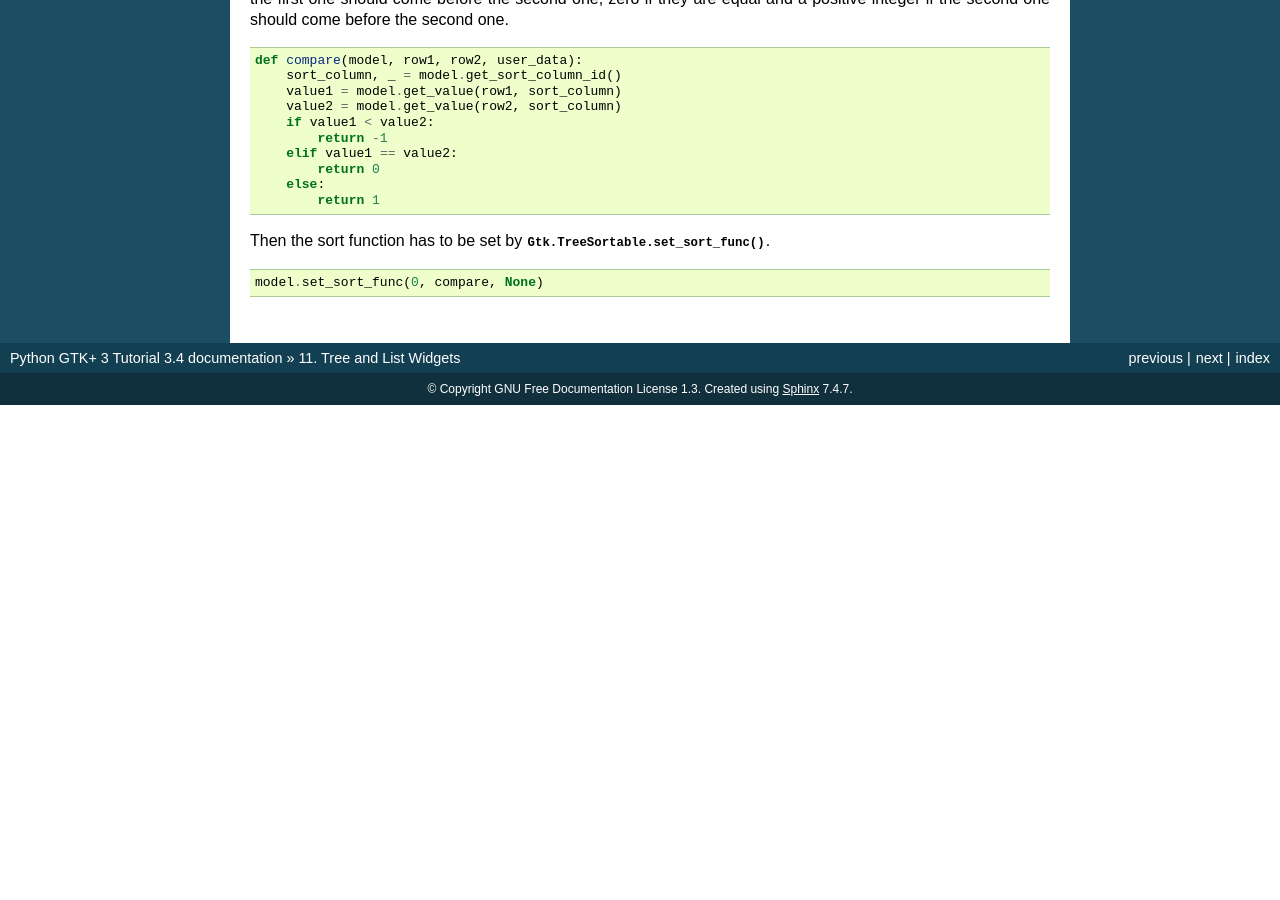
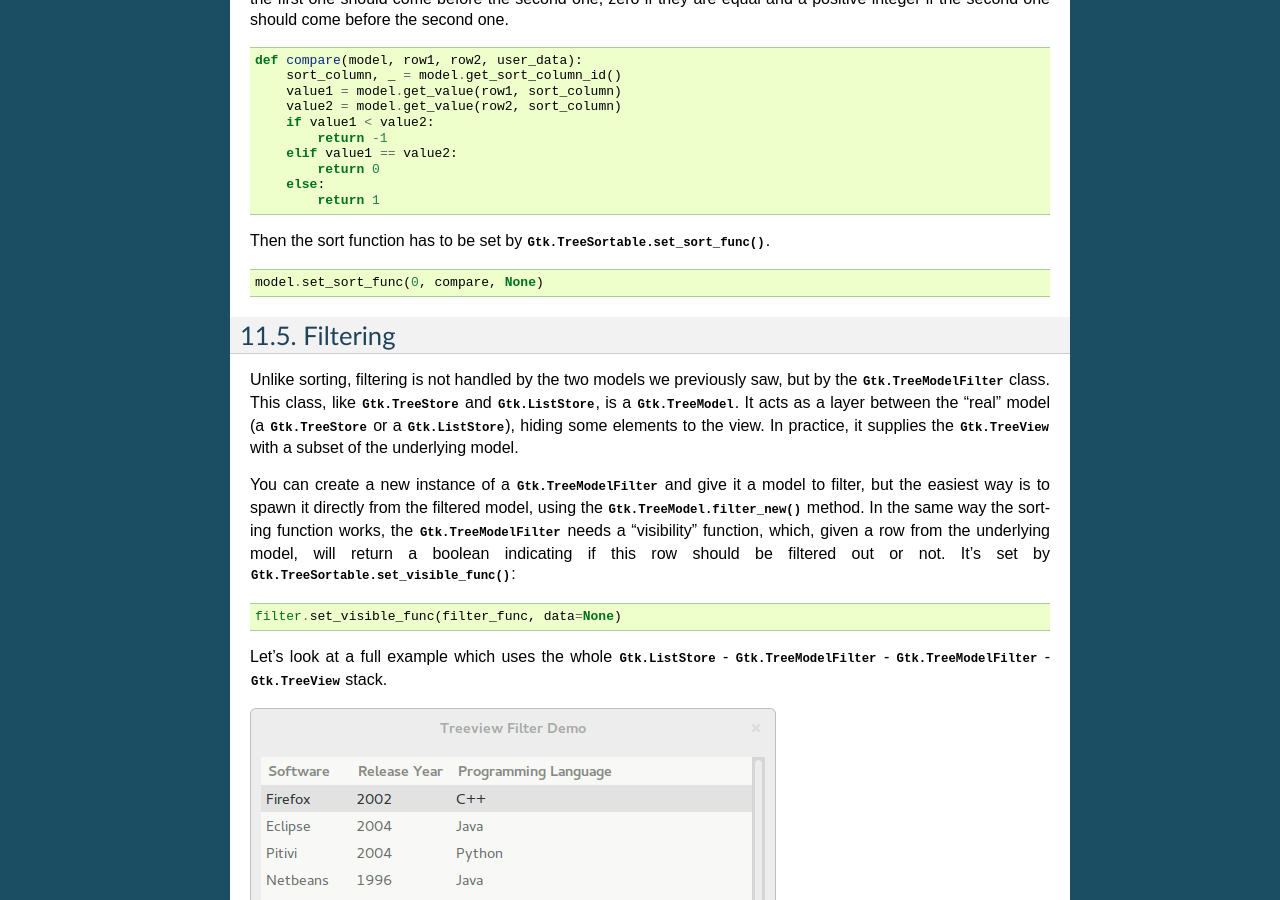
Before and after one commit to sebp/PyGObject-Tutorial, a Sphinx documentation site: the page built from source/treeview.txt, in a window 1280 px wide and 900 px high, scrolled down 4347 px. Built offline with Sphinx 7.4.7, drawn with Linux system fonts in a browser that asks for light colours; before the commit the page ends 4752 px from its top, so only the background shows below that.

Commit message:
Added the example code and image. Finished extending the tutorial.

```diff
--- a/source/treeview.txt
+++ b/source/treeview.txt
@@ -296,3 +296,21 @@
 .. code-block:: python
 
     model.set_sort_func(0, compare, None)
+
+Filtering
+-------
+Unlike sorting, filtering is not handled by the two models we previously saw, but by the :class:`Gtk.TreeModelFilter` class. This class, like :class:`Gtk.TreeStore` and :class:`Gtk.ListStore`, is a :class:`Gtk.TreeModel`. It acts as a layer between the "real" model (a :class:`Gtk.TreeStore` or a :class:`Gtk.ListStore`), hiding some elements to the view. In practice, it supplies the :class:`Gtk.TreeView` with a subset of the underlying model.
+
+You can create a new instance of a :class:`Gtk.TreeModelFilter` and give it a model to filter, but the easiest way is to spawn it directly from the filtered model, using the :meth:`Gtk.TreeModel.filter_new` method.
+In the same way the sorting function works, the :class:`Gtk.TreeModelFilter` needs a "visibility" function, which, given a row from the underlying model, will return a boolean indicating if this row should be filtered out or not. It's set by :meth:`Gtk.TreeSortable.set_visible_func`:
+
+.. code-block:: python
+
+    filter.set_visible_func(filter_func, data=None)
+
+Let's look at a full example which uses the whole :class:`Gtk.ListStore` - :class:`Gtk.TreeModelFilter` - :class:`Gtk.TreeModelFilter` - :class:`Gtk.TreeView` stack.
+
+.. image:: ../images/treeview_filter_example.png
+
+.. literalinclude:: ../examples/treeview_filter_example.py
+    :linenos:
```
Also changed, not shown: images/treeview_filter_example.png (added), 1 other file.
